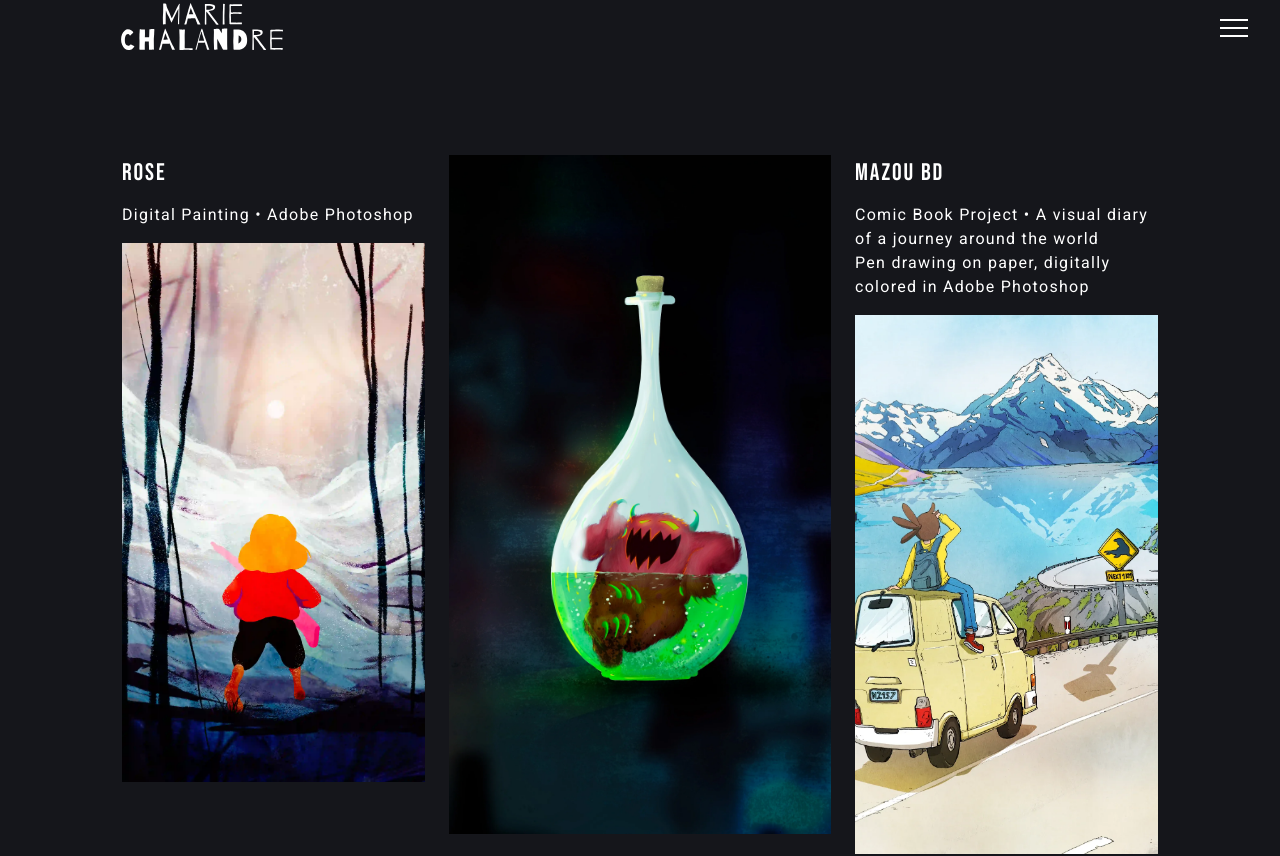
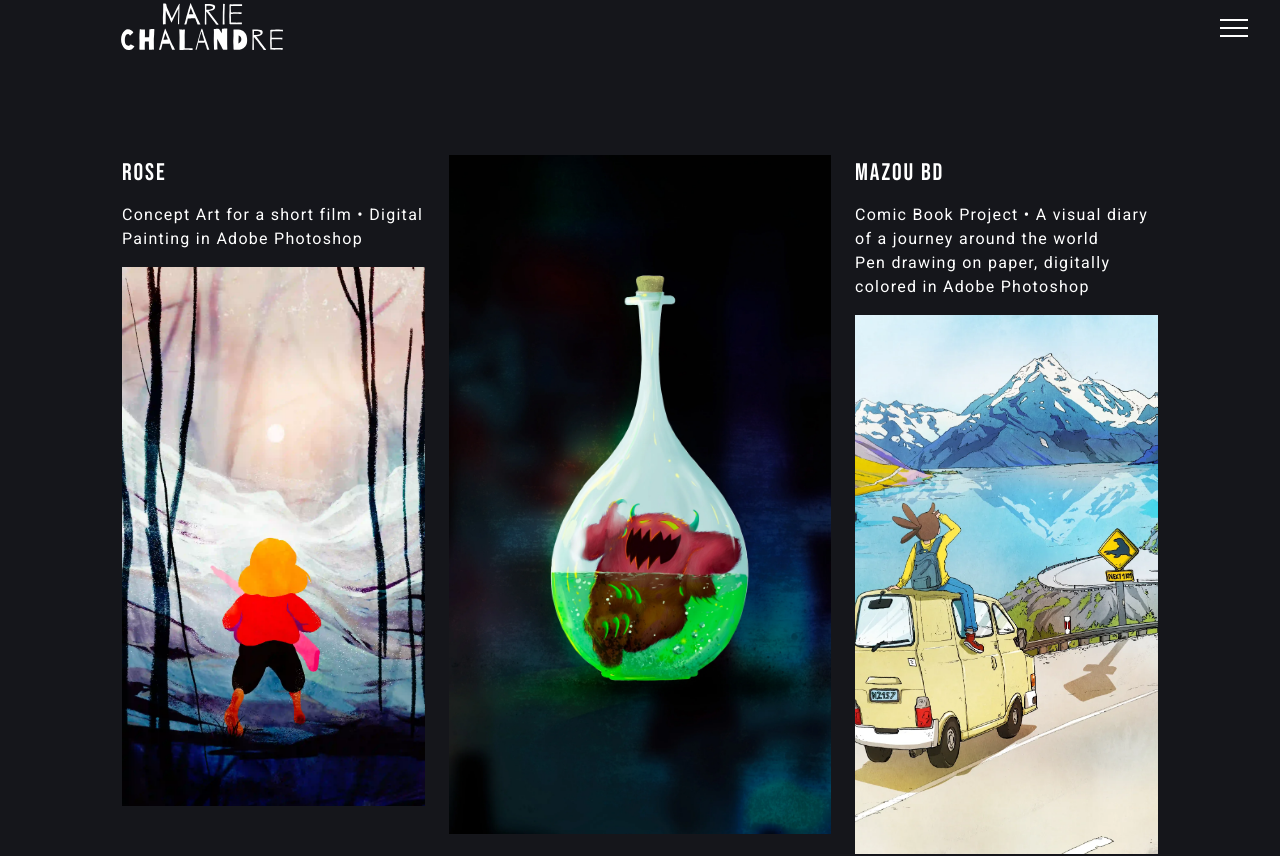
Before and after one commit to Lolauzlr/Portefolio, a Next.js app: page /illustrations in a window 1280 px wide. Shown: the top 856 px of the page. Built offline with nearby package versions, Linux system fonts and the light colour scheme.

Commit message:
Update illus-25 (Rose) description (#186)
Claude-Session: https://claude.ai/code/session_014oRZBNRS3nWuCpsmnp2asg

Co-authored-by: Claude <noreply@anthropic.com>

```diff
--- a/src/app/illustrations/page.tsx
+++ b/src/app/illustrations/page.tsx
@@ -7,7 +7,7 @@ const dormeur = "/images/illustrations/illustration-homme-qui-dort-sur-le-sol.we
 const laitiere = "/images/illustrations/reproduction-tableau-la-laitière-photoshop.webp";
 
 const heroSlides: { src: string; alt: string; title: string; description: React.ReactNode }[] = [
-  { src: i(25), alt: "Rose", title: "ROSE", description: "Digital Painting • Adobe Photoshop" },
+  { src: i(25), alt: "Rose", title: "ROSE", description: "Concept Art for a short film • Digital Painting in Adobe Photoshop" },
   {
     src: i(34),
     alt: "Drunked Monster",
@@ -148,7 +148,7 @@ export default function IllustrationsPage() {
             <div className="flex flex-col gap-[12px]">
               <p className="font-[family-name:var(--font-heading)] text-[24px] tracking-[1.92px]">ROSE</p>
               <p className="font-[family-name:var(--font-body)] text-[16px] tracking-[1.28px]">
-                Digital Painting • Adobe Photoshop
+                Concept Art for a short film • Digital Painting in Adobe Photoshop
               </p>
             </div>
             <LightboxImg src={i(25)} alt="Rose" className="w-full h-[539px] object-cover" />
```
